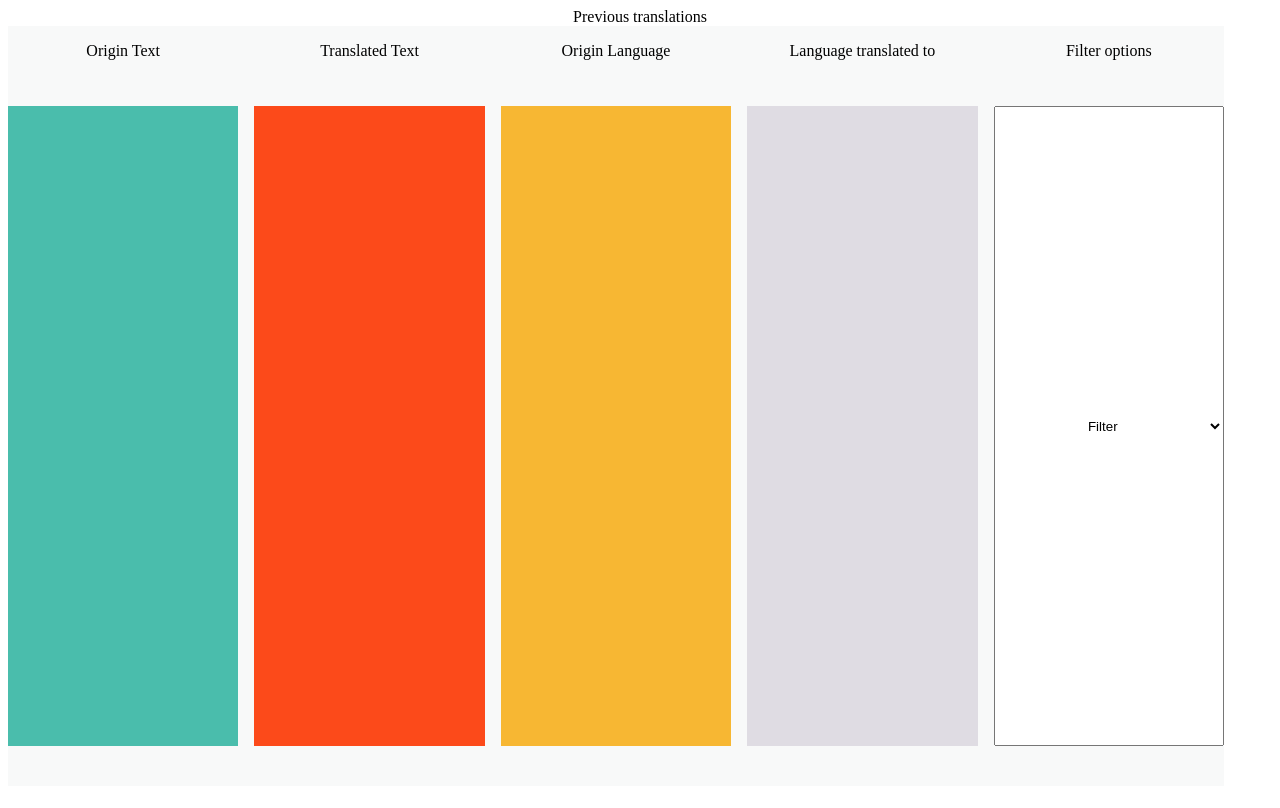
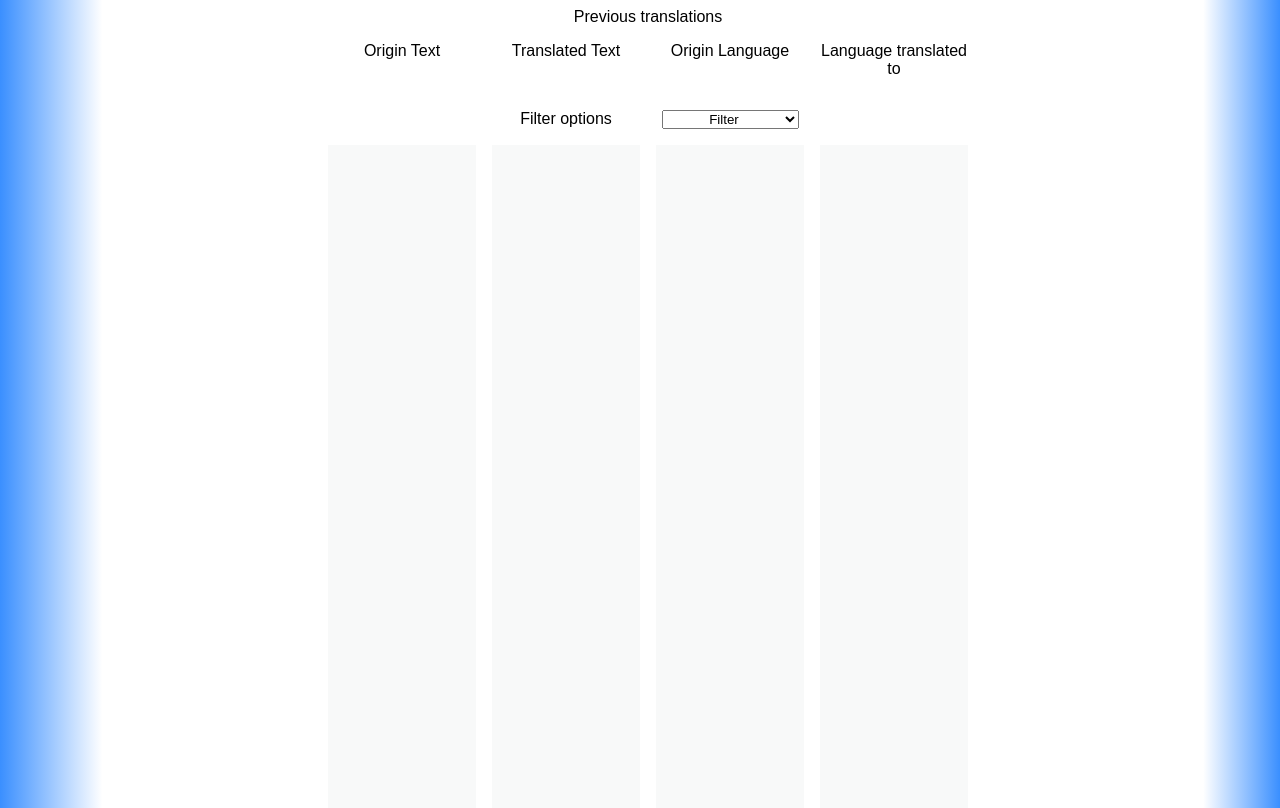
Before and after one commit to ChrisFoster4/inse, a website: page webserver/webpages/previousTranslations.html in a window 1280 px wide. Drawn offline with Linux system fonts and the light colour scheme.

Commit message:
Add files via upload

```diff
--- a/webserver/webpages/previousTranslations.css
+++ b/webserver/webpages/previousTranslations.css
@@ -1,17 +1,39 @@
+html {
+  height: 100%;
+}
+
+body {
+  background: #3a8fff; /* Old browsers */
+  background: -moz-linear-gradient(left, #3a8fff 0%, #ffffff 8%, #ffffff 92%, #ffffff 94%, #3a8fff 100%); /* FF3.6-15 */
+  background: -webkit-linear-gradient(left, #3a8fff 0%,#ffffff 8%,#ffffff 92%,#ffffff 94%,#3a8fff 100%); /* Chrome10-25,Safari5.1-6 */
+  background: linear-gradient(to right, #3a8fff 0%,#ffffff 8%,#ffffff 92%,#ffffff 94%,#3a8fff 100%); /* W3C, IE10+, FF16+, Chrome26+, Opera12+, Safari7+ */
+  filter: progid:DXImageTransform.Microsoft.gradient( startColorstr='#3a8fff', endColorstr='#3a8fff',GradientType=1 ); /* IE6-9 */  font-family: "Arial", sans-serif;
+  width: 50%;
+  height: 100%;
+  min-width: 600px;
+  position: relative;
+  left: 25%;
+  display: flex;
+  flex-direction: column;
+  align-items: stretch;
+}
 main {
     display: grid;
-    grid-template-columns: repeat(5, 1fr);
+    grid-template-columns: repeat(4, 0.5fr);
     grid-column-gap: 1em;
-    grid-template-rows: 0.125fr 1fr 0.0625fr;
+    grid-template-rows: 0fr 0.025fr 1fr;
     grid-template-areas: "head head head head" "weeksColumn topicsColumn notesColumn resourcesColumn" "footer footer footer footer";
     height: 95vh;
-    width: 95vw;
-    background-color: #F8F9F9;
-    text-align: center;
+	height: 100%;
+	min-width: 600px;
+	position: relative;
+
+	Text-align: center;
 }
 
 * {
     text-align: center;
+
 }
 
 .originText, .translatedText, .originLanguage, .languageTranslatedTo {
@@ -20,17 +42,17 @@ main {
 }
 
 .originText {
-    background: #4ABDAC;
+    background: #F8F9F9;
 }
 
 .translatedText {
-    background: #FC4A1A;
+    background: #F8F9F9 ;
 }
 
 .originLanguage {
-    background: #F7B733;
+    background: #F8F9F9;
 }
 
 .languageTranslatedTo {
-    background: #DFDCE3;
+    background: #F8F9F9;
 }
--- a/webserver/webpages/previousTranslations.html
+++ b/webserver/webpages/previousTranslations.html
@@ -16,18 +16,22 @@
         <p>Translated Text</p>
         <p>Origin Language</p>
         <p>Language translated to</p>
-        <p> Filter options</p>
+		<p></p>
+		<p> Filter options</p>
+		<p>
+		  <select id="favouritesDropdown">
+            <option selected disabled value = "0"> Filter </option>
+            <option value = "1">All</option>
+            <option value = "2">Favourites only</option>
+            <option value = "3">Non favourites only</option>
+          </select>
+		 </p>
+		<p></p>
         <div class="originText"></div>
         <div class="translatedText"> </div>
         <div class="originLanguage"> </div>
         <div class="languageTranslatedTo"> </div>
 
-          <select id="favouritesDropdown">
-            <option selected disabled value = "0"> Filter </option>
-            <option value = "1">All 1</option>
-            <option value = "2">Favourites only 2</option>
-            <option value = "3">Non favourites only 3</option>
-          </select>
 
     </main>
     <meta name="google-signin-client_id" content="699486973238-qtkkm8tofnsnhidhvnhjm26efnvgs107.apps.googleusercontent.com">
```
